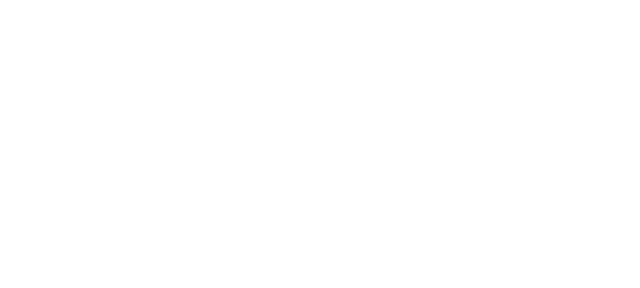
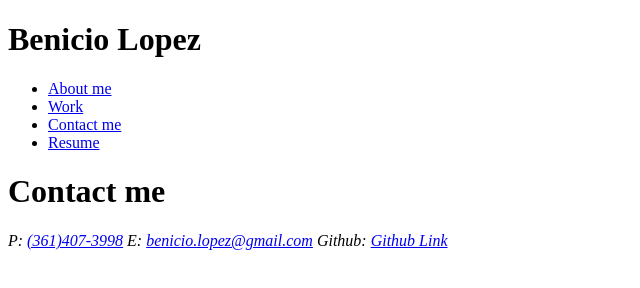
Before and after one commit to Blopez811/Portfolio, a plain HTML site: page index.html in a window 1280 px wide. Shown: the whole page, without its empty margins (0-640 px from the left). Drawn offline with Linux system fonts and the light colour scheme.

Commit message:
added header, footer, and main tags

```diff
--- a/index.html
+++ b/index.html
@@ -7,7 +7,49 @@
     <link rel="stylesheet" href="./assets/css/style.css">
     <title>Benicio Lopez's Portfolio</title>
 </head>
+
 <body>
+    <header>
+        <h1>Benicio Lopez</h1>
+        <nav>
+            <ul>
+                <li>
+                    <a href="#about-me">About me</a>
+                </li>
+                <li>
+                    <a href="#work">Work</a>
+                </li>
+                <li>
+                    <a href="contact-me">Contact me</a>
+                </li>
+                <li>
+                    <a href="resume">Resume</a>
+                </li>
+            </ul>
+        </nav>
+
+        <div class="hero-img"></div>
+
+        <main>
+            <section class="about-me" id="about-me">
+
+            </section>
+
+            <section class="work" id="work">
+
+            </section>
+        </main>
+
+        <footer>
+            <h1>Contact me</h1>
+            <address>
+                P: <a href="tel:361.407.3998">(361)407-3998</a>
+                E: <a href="mailto:://benicio.lopez@gmail.com">benicio.lopez@gmail.com</a>
+                Github: <a href="https://github.com/Blopez811">Github Link</a>
+            </address>
+        </footer>
+
+    </header>
 
 </body>
 </html>
```
